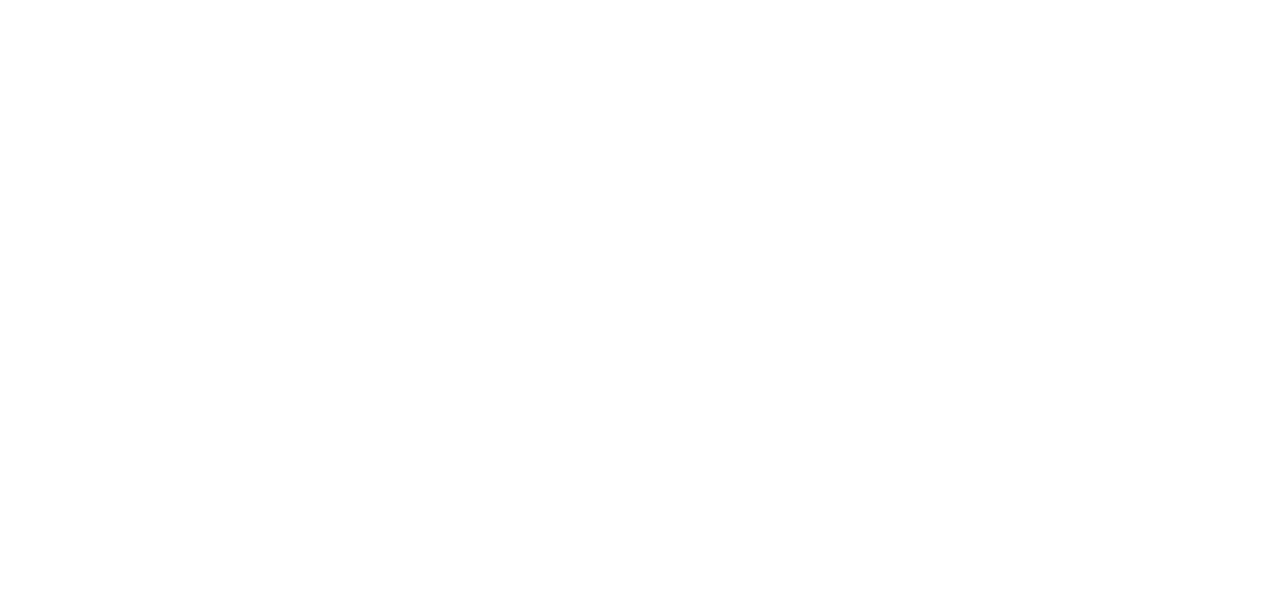
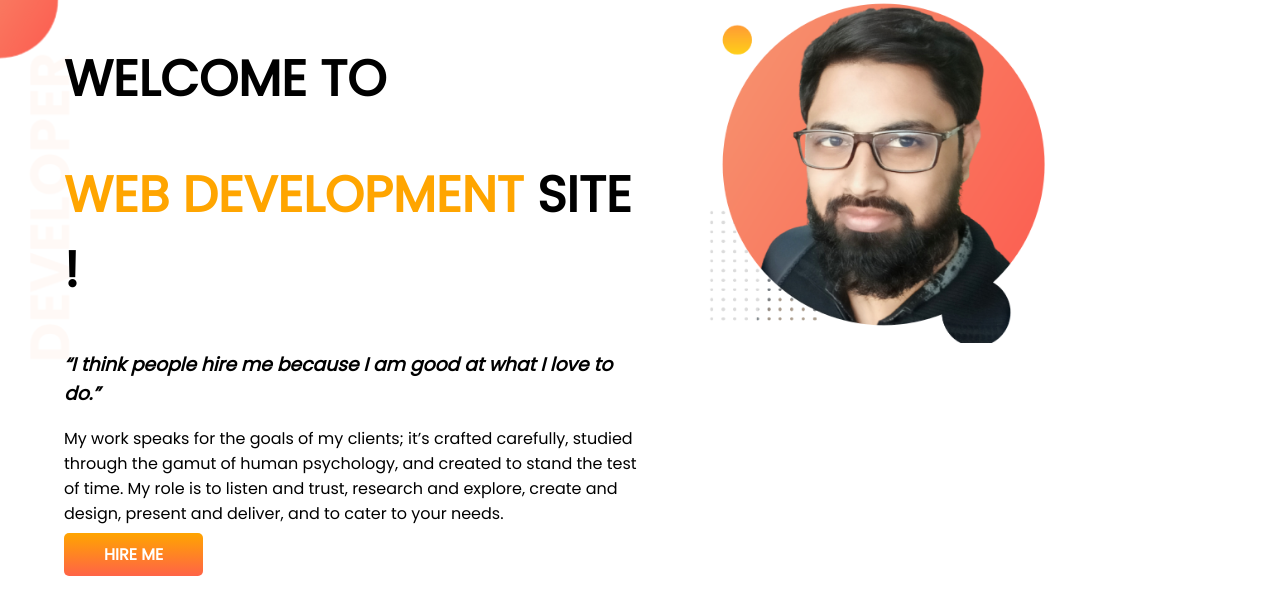
Before and after one commit to Kaushik-Pramanik/My-Portfolio, a plain HTML site: page index.html in a window 1280 px wide. Drawn offline with Linux system fonts and the light colour scheme.

Commit message:
First work added

```diff
--- a/index.html
+++ b/index.html
@@ -6,11 +6,29 @@
     <meta http-equiv="X-UA-Compatible" content="IE=edge">
     <meta name="viewport" content="width=device-width, initial-scale=1.0">
     <title>My Portfolio</title>
+    <link rel="preconnect" href="https://fonts.googleapis.com">
+    <link rel="preconnect" href="https://fonts.gstatic.com" crossorigin>
+    <link href="https://fonts.googleapis.com/css2?family=Poppins&display=swap" rel="stylesheet">
     <link rel="stylesheet" href="style.css">
 </head>
 
 <body>
+    <section class="top-banner">
+        <div class="half">
+            <h1>WELCOME TO</h1>
+            <h1><span class="orange-color">WEB DEVELOPMENT</span> SITE !</h1>
+            <h3><i>“I think people hire me because I am good at what I love to do.”</i> </h3>
+            <p>My work speaks for the goals of my clients; it’s crafted carefully, studied through the gamut of human
+                psychology, and created to stand the test of time. My role is to listen and trust, research and explore,
+                create
+                and design, present and deliver, and to cater to your needs.</p>
+            <a class="link-button" target="-blank" href="https://github.com/Kaushik-Pramanik/My-Portfolio">HIRE ME</a>
+        </div>
+        <div class="half">
+            <img src="images/my-bg.png" alt="">
+        </div>
 
+    </section>
 </body>
 
 </html>
--- a/style.css
+++ b/style.css
@@ -0,0 +1,32 @@
+body{
+    font-family: 'Poppins', sans-serif;
+    margin: 0;
+}
+h1{
+    font-size: 50px;
+}
+.orange-color{
+    color: orange;
+}
+section{
+    display: flex;
+}
+.half{
+    width: 50%;
+    padding-left: 5%;
+}
+.half img{
+    width: 60%;
+}
+.link-button{
+    text-decoration: none;
+    background-image: linear-gradient(orange,tomato);
+    padding: 10px 40px;
+    border-radius: 5px;
+    color: white;
+    font-weight: 700;
+}
+.top-banner{
+    background-image: url(images/top-banner.png);
+    background-repeat: no-repeat;
+}
```
Also changed, not shown: images/dream-bg.png (added), images/my-bg.png (added), images/my-port-banner.jpg (added), images/shape-2.png (added), images/top-banner.png (added).
